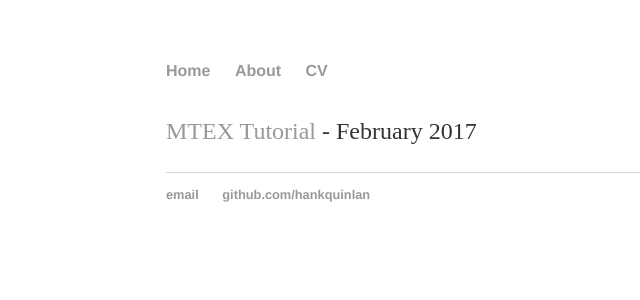
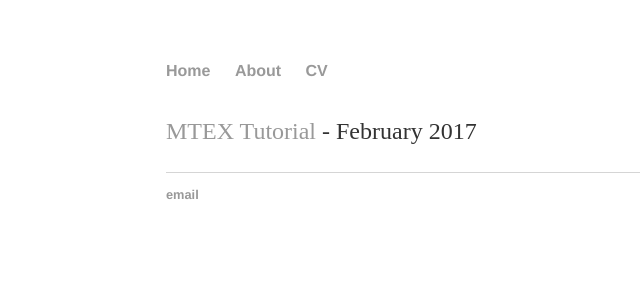
Before and after one commit to cochranec/cochranec.github.io, a Jekyll site: the page built from index.html, in a window 1280 px wide. Shown: the top 300 px of the page, without its empty margins (26-666 px from the left). Built offline with Jekyll 4.4.1, drawn with Linux system fonts in a browser that asks for light colours.

Commit message:
Remove link to hank quinlan page.

```diff
--- a/_layouts/default.html
+++ b/_layouts/default.html
@@ -21,8 +21,8 @@
 			</div><!-- /.container -->
 			<footer>
 	    		<ul>
-	        		<li><a href="mailto:hankquinlanhub@gmail.com">email</a></li>
-	        		<li><a href="https://github.com/hankquinlan">github.com/hankquinlan</a></li>
+	        		<li><a href="mailto:cochranec@gmail.com">email</a></li>
+	        		<li></li>
 				</ul>
 			</footer>
 		</body>
```
